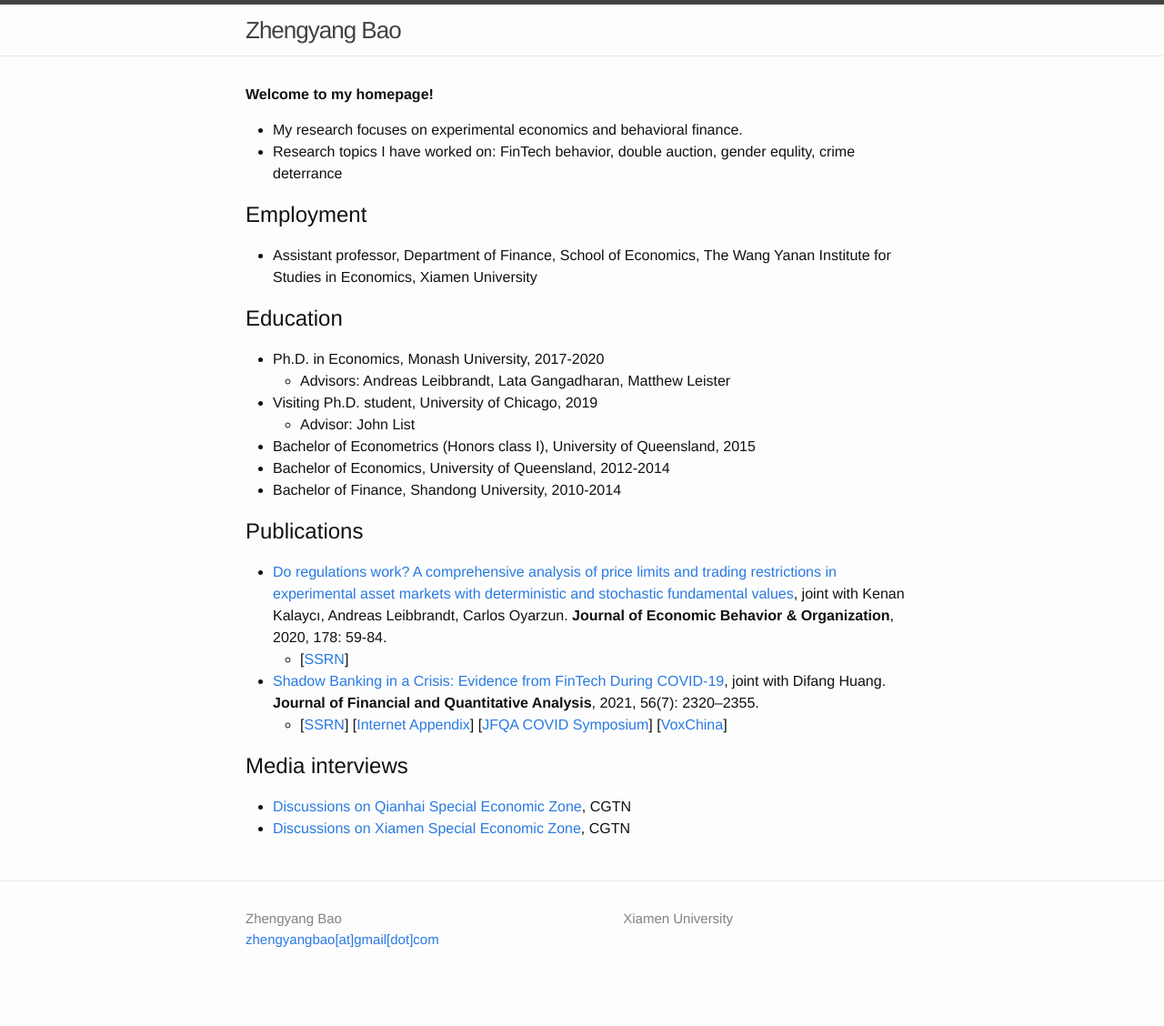
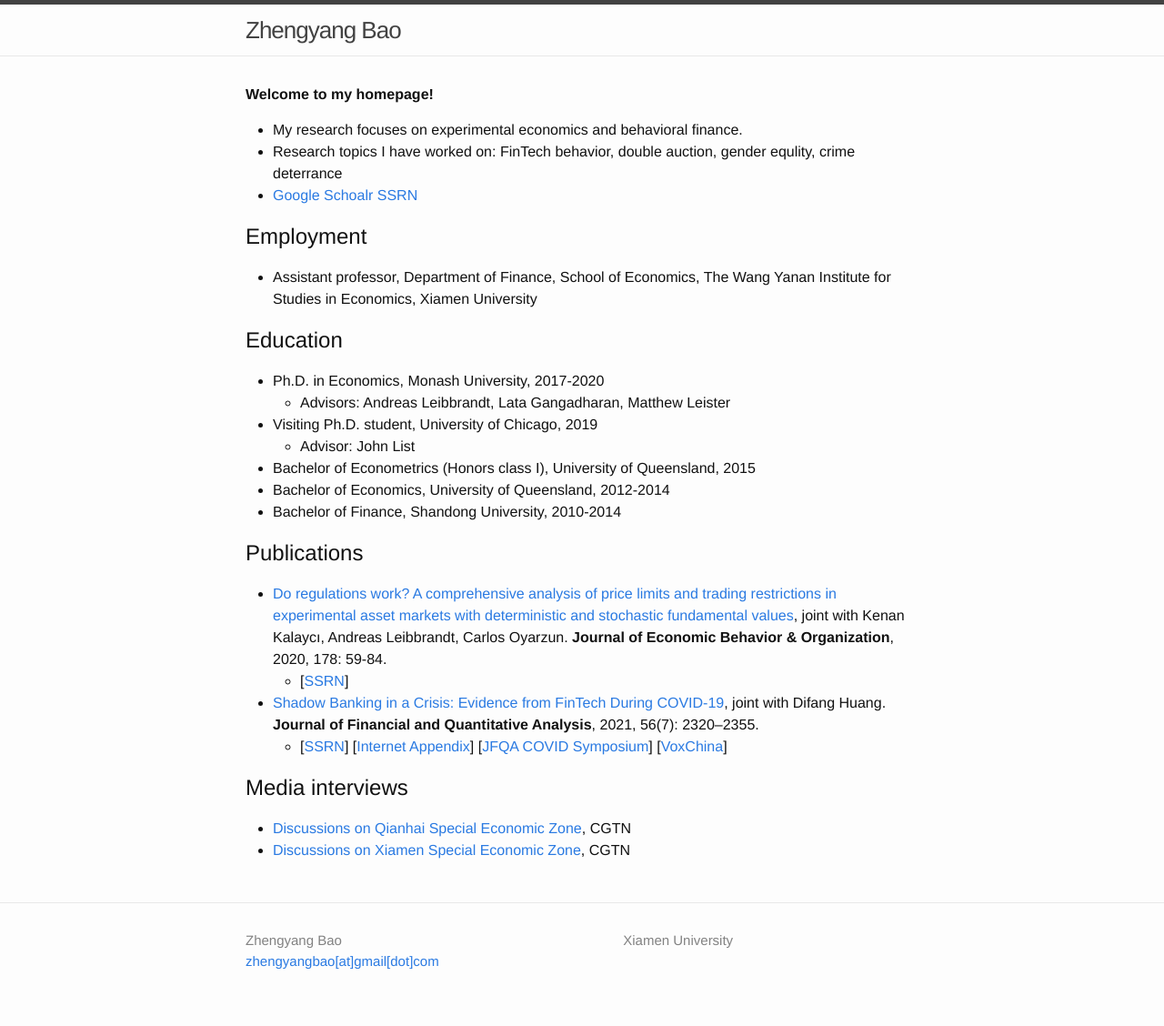
Before and after one commit to zhengyang-bao/zhengyang-bao.github.io, a Jekyll site: the page built from index.md, in a window 1280 px wide. Shown: the whole page at 91% size. Built offline with Jekyll 4.4.1, drawn with Linux system fonts in a browser that asks for light colours; before the commit the page ends 1104 px from its top, so only the background shows below that.

Commit message:
Update index.md

```diff
--- a/index.md
+++ b/index.md
@@ -5,6 +5,7 @@ layout: default
 **Welcome to my homepage!**
 - My research focuses on experimental economics and behavioral finance.
 - Research topics I have worked on: FinTech behavior, double auction, gender equlity, crime deterrance
+- [Google Schoalr](https://scholar.google.com/citations?user=3MKaiOcAAAAJ&hl) [SSRN](https://papers.ssrn.com/sol3/cf_dev/AbsByAuth.cfm?per_id=4260154)
 
 
 ## Employment
```
